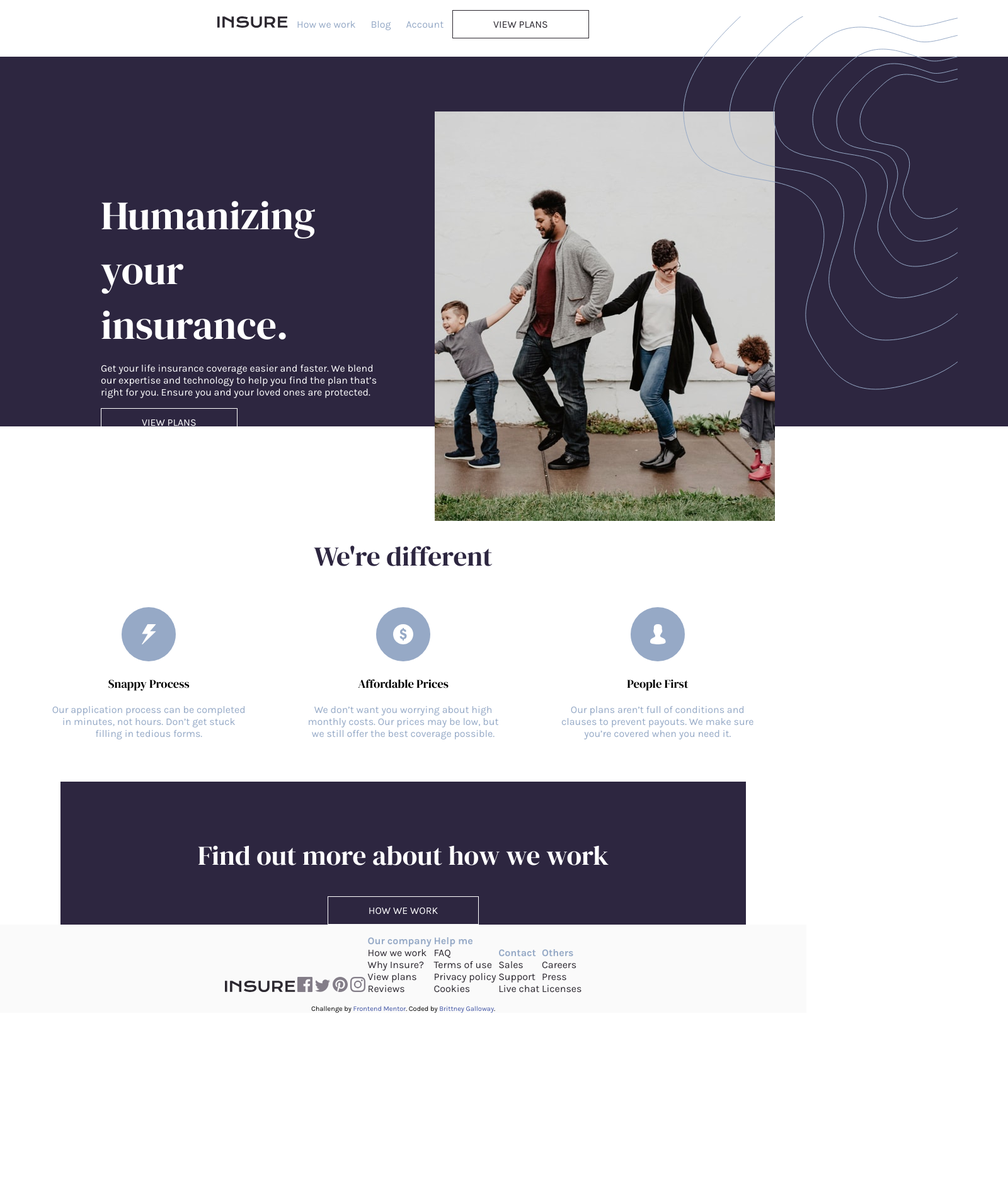
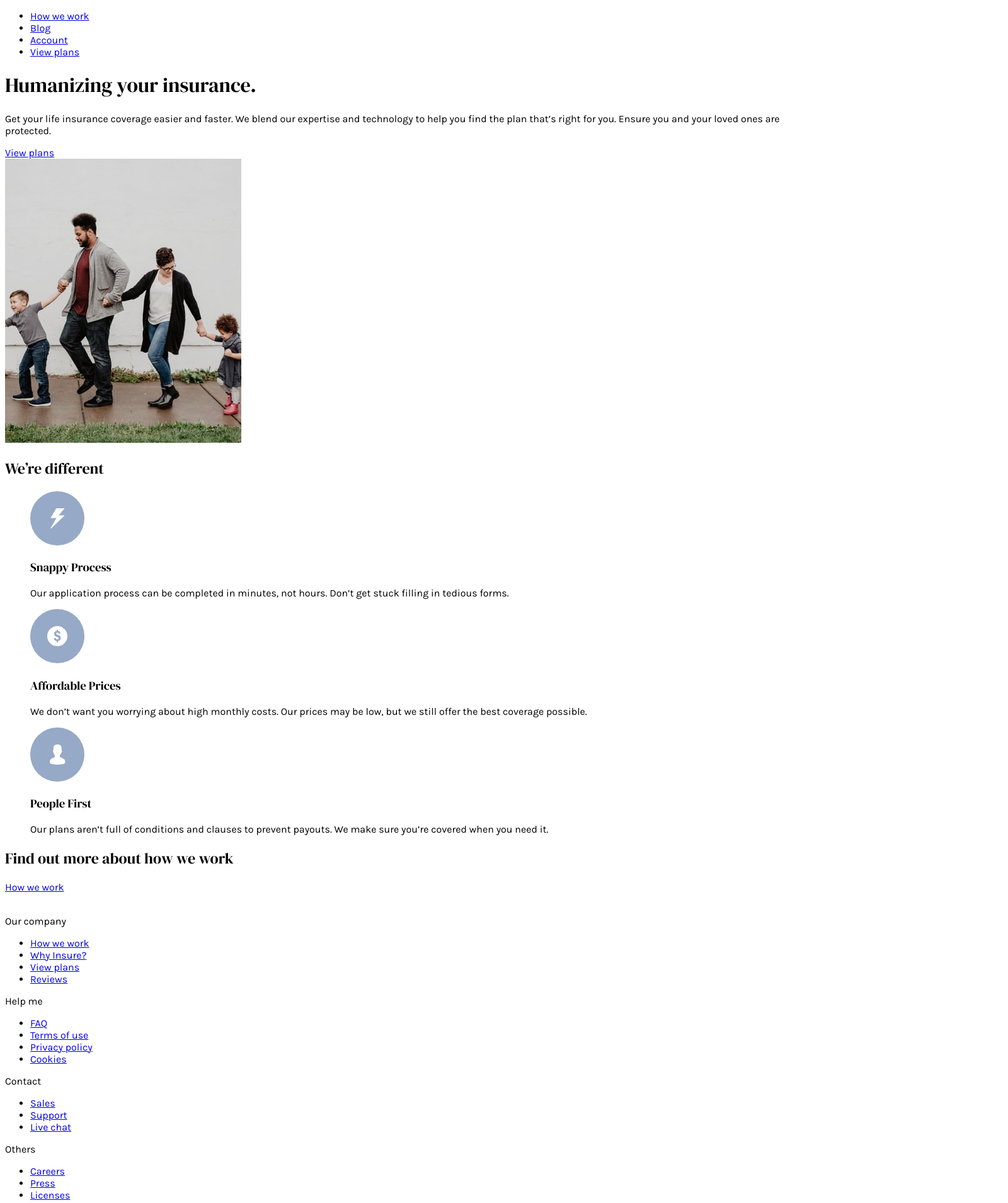
Before and after one commit to brittgalloway/InsureLanding, a website: page index.html in a window 1280 px wide. Shown: the top 1910 px of the page at 63% size, 1600 px wide, since content can reach past the window. Before the commit the page ends 1608 px from the top, so only its background shows below. Drawn offline with Linux system fonts and the light colour scheme.

Commit message:
restructed html and re-added fonts

```diff
--- a/index.html
+++ b/index.html
@@ -1,172 +1,129 @@
 <!DOCTYPE html>
 <html lang="en">
 <head>
-    <meta charset="UTF-8" />
-    <meta name="viewport" content="width=device-width, initial-scale=1.0" />
+  <meta charset="UTF-8">
+  <meta name="viewport" content="width=device-width, initial-scale=1.0">
 
-    <link
-      rel="icon"
-      type="image/png"
-      sizes="32x32"
-      href="./images/favicon-32x32.png"
-    />
+  <link rel="icon" type="image/png" sizes="32x32" href="./images/favicon-32x32.png">
+  <link rel="stylesheet" type="text/css" href="./styles.css">
 
   <title>Frontend Mentor | Insure landing page</title>
-    <link rel="stylesheet" href="style.css" />
+
 </head>
 <body>
 <header>
-      <img src="images/logo.svg" alt="logo" />
-      <nav>
-        <ul>
-          <li>
-            <a href="#">
-              How we work
-            </a>
-          </li>
-          <li><a href="#"> Blog </a></li>
-          <li><a href="#"> Account </a></li>
-          <button>View plans</button>
+  <nav aria-label="Main site navigation">
+    <ul id="nav" class="closed">
+      <li><a href="#" class="nav-item">How we work</a></li>
+      <li><a href="#" class="nav-item">Blog</a></li>
+      <li><a href="#" class="nav-item">Account</a></li>
+      <li><a href="#" class="nav-item">View plans</a></li>
     </ul>
   </nav>
+  <div id="humanize">
+    <h1>Humanizing your insurance.</h1>
+    <p>
+      Get your life insurance coverage easier and faster. We blend our expertise
+      and technology to help you find the plan that’s right for you. Ensure you
+      and your loved ones are protected.
+    </p>
+    <a href="#" class="nav-item">View plans</a>
+  </div>
+  <picture>
+    <source media="(min-width: 1440px)" srcset="./images/image-intro-desktop.jpg">
+    <img src="./images/image-intro-mobile.jpg" alt="A family" style="width:auto;">
+    </picture>
 </header>
 <main>
-      <picture>
-        <source
-          srcset="images/image-intro-mobile.jpg"
-          media="(max-width: 375px)"
-        />
-        <source
-          srcset="images/image-intro-desktop.jpg"
-          media="(width: 1440px)"
-        />
-        <img src="images/image-intro-desktop.jpg" />
-      </picture>
-      <div id="topBlock" class="purpleBack">
-        <picture id="topPattern">
-          <source
-            srcset="images/bg-pattern-intro-right-mobile.svg"
-            media="(max-width: 375px)"
-          />
-          <source
-            srcset="images/bg-pattern-intro-right-desktop.svg"
-            media="(width: 1440px)"
-          />
-          <img src="images/bg-pattern-intro-right-desktop.svg" />
-        </picture>
-        <h1>
-          Humanizing your insurance.
-        </h1>
-        <p>
-          Get your life insurance coverage easier and faster. We blend our
-          expertise and technology to help you find the plan that’s right for
-          you. Ensure you and your loved ones are protected.
-        </p>
-        <button>
-          View plans
-        </button>
-      </div>
+  <div class="different">
     <h2>
-        We're different
+      We’re different
     </h2>
     <figure>
-        <img src="images/icon-snappy-process.svg" alt="" />
+      <img src="./images/icon-snappy-process.svg">
       <figcaption>
         <h3>
           Snappy Process
         </h3>
         <p>
-            Our application process can be completed in minutes, not hours.
-            Don’t get stuck filling in tedious forms.
+          Our application process can be completed in minutes, not hours. Don’t get stuck filling in tedious forms.
         </p>
       </figcaption>
     </figure>
     <figure>
-        <img src="images/icon-affordable-prices.svg" alt="" />
+      <img src="./images/icon-affordable-prices.svg">
       <figcaption>
         <h3>
           Affordable Prices
         </h3>
         <p>
-            We don’t want you worrying about high monthly costs. Our prices may
-            be low, but we still offer the best coverage possible.
+          We don’t want you worrying about high monthly costs. Our prices may be low, but we still offer the best coverage possible.
         </p>
       </figcaption>
     </figure>
     <figure>
+      <img src="./images/icon-people-first.svg">
       <figcaption>
-          <img src="images/icon-people-first.svg" alt="" />
         <h3>
           People First
         </h3>
         <p>
-            Our plans aren’t full of conditions and clauses to prevent payouts.
-            We make sure you’re covered when you need it.
+          Our plans aren’t full of conditions and clauses to prevent payouts. We make sure you’re covered when you need it.
         </p>
       </figcaption>
     </figure>
-      <div id="bottomBlock" class="purpleBack">
+  </div>
+  <div class="find-more">
     <h2>
       Find out more about how we work
     </h2>
-
-        <button>
-          How we work
-        </button>
+    <a href="#">How we work</a>
   </div>
 </main>
+
 <footer>
-      <img src="images/logo.svg" alt="logo" />
-      <span id="socialMedia">
-        <img src="images/icon-facebook.svg" alt="" />
-        <img src="images/icon-twitter.svg" alt="" />
-        <img src="images/icon-pinterest.svg" alt="" />
-        <img src="images/icon-instagram.svg" alt="" />
-      </span>
-      <dl>
-        <dt>
-          Our company
-        </dt>
-        <dd><a href="#"> How we work </a></dd>
-        <dd><a href="#"> Why Insure? </a></dd>
-        <dd><a href="#"> View plans </a></dd>
-        <dd><a href="#"> Reviews</a></dd>
-      </dl>
-      <dl>
-        <dt>
-          Help me
-        </dt>
-
-        <dd><a href="#"> FAQ </a></dd>
-        <dd><a href="#">Terms of use</a></dd>
-        <dd><a href="#">Privacy policy </a></dd>
-        <dd><a href="#">Cookies</a></dd>
-      </dl>
-      <dl>
-        <dt>
-          Contact
-        </dt>
-
-        <dd><a href="#">Sales</a></dd>
-        <dd><a href="#"> Support </a></dd>
-        <dd><a href="#"> Live chat</a></dd>
-      </dl>
-      <dl>
-        <dt>
-          Others
-        </dt>
-
-        <dd><a href="#"> Careers </a></dd>
-        <dd><a href="#"> Press</a></dd>
-        <dd><a href="#"> Licenses</a></dd>
-      </dl>
+  <img src="" alt="" class="logo">
+  <ul class="social-media"></ul>
+  <div class="company">
+    <p>Our company</p>
+    <ul>
+      <li><a href="#">How we work</a></li>
+      <li><a href="#">Why Insure?</a></li>
+      <li><a href="#">View plans</a></li>
+      <li><a href="#">Reviews</a></li>
+    </ul>
+  </div>
+  <div class="help">
+    <p>Help me</p>
+    <ul>
+      <li><a href="#">FAQ</a></li>
+      <li><a href="#">Terms of use</a></li>
+      <li><a href="#">Privacy policy</a></li>
+      <li><a href="#">Cookies</a></li>
+    </ul>
+  </div>
+  <div class="contact">
+    <p>Contact</p>
+    <ul>
+      <li><a href="#">Sales</a></li>
+      <li><a href="#">Support</a></li>
+      <li><a href="#">Live chat</a></li>
+    </ul>
+  </div>
+  <div class="other">
+    <p>Others</p>
+    <ul>
+      <li><a href="#">Careers</a></li>
+      <li><a href="#">Press</a></li>
+      <li><a href="#">Licenses</a></li>
+    </ul>
+  </div>
 
   <div class="attribution">
-        Challenge by
-        <a href="https://www.frontendmentor.io?ref=challenge" target="_blank"
-          >Frontend Mentor</a
-        >. Coded by <a href="https://sleepygallows.com">Brittney Galloway</a>.
+    Challenge by <a href="https://www.frontendmentor.io?ref=challenge" target="_blank">Frontend Mentor</a>.
+    Coded by <a href="#">Brittney Galloway</a>.
   </div>
 </footer>
+
 </body>
 </html>
--- a/package.json
+++ b/package.json
@@ -19,8 +19,5 @@
   "bugs": {
     "url": "https://github.com/brittgalloway/InsureLanding/issues"
   },
-  "homepage": "https://github.com/brittgalloway/InsureLanding#readme",
-  "dependencies": {
-    "node-sass": "^4.14.1"
-  }
+  "homepage": "https://github.com/brittgalloway/InsureLanding#readme"
 }
--- a/style.scss
+++ /dev/null
@@ -1,167 +0,0 @@
-@import url("https://fonts.googleapis.com/css2?family=DM+Serif+Display&family=Karla:wght@400;700&display=swap");
-$DarkViolet: hsl(256, 26%, 20%);
-$GrayishBlue: hsl(216, 30%, 68%);
-$VeryDarkViolet: hsl(270, 9%, 17%);
-$DarkGrayishViolet: hsl(273, 4%, 51%);
-$VeryLightGray: hsl(0, 0%, 98%);
-$theBody: "Karla", sans-serif;
-$theHead: "DM Serif Display", serif;
-
-@mixin btn {
-  color: white;
-  background-color: transparent;
-  border: 1px solid white;
-  font-family: $theBody;
-  padding: 0.75em 4em;
-  font-size: 1em;
-  text-transform: uppercase;
-  cursor: pointer;
-}
-body {
-  margin: 0;
-  padding: 0;
-  font-family: $theBody;
-  font-size: 16px;
-  text-align: center;
-  overflow-x: hidden;
-}
-
-nav {
-  ul {
-    list-style-type: none;
-    padding-inline-start: 0px;
-  }
-  a {
-    color: $GrayishBlue;
-    &:hover {
-      color: $VeryDarkViolet;
-    }
-  }
-  button {
-    @include btn;
-    border-color: $VeryDarkViolet;
-    color: $VeryDarkViolet;
-  }
-}
-#topBlock {
-  position: absolute;
-}
-picture {
-  position: relative;
-  top: 5px;
-}
-#topPattern {
-  position: absolute;
-  top: -64px;
-  left: 1084px;
-  z-index: 2;
-}
-.purpleBack {
-  background-color: $DarkViolet;
-  button {
-    @include btn;
-  }
-  h2 {
-    color: white;
-  }
-}
-p {
-  color: $GrayishBlue;
-}
-a {
-  text-decoration: none;
-}
-h1 {
-  margin: 0;
-  padding-top: 3em;
-  font-family: $theHead;
-  font-size: 2.7em;
-  color: white;
-  font-weight: 400;
-}
-
-h2 {
-  font-family: $theHead;
-  font-size: 2.7em;
-  color: $DarkViolet;
-  padding-top: 2em;
-  font-weight: 400;
-}
-
-h3 {
-  font-family: $theHead;
-  font-size: 1.5;
-  font-weight: 400;
-}
-footer {
-  background-color: $VeryLightGray;
-  dt {
-    color: $GrayishBlue;
-    font-weight: 700;
-  }
-  dd {
-    color: $DarkViolet;
-    margin-inline-start: 0;
-  }
-  .attribution {
-    font-size: 11px;
-    text-align: center;
-  }
-  .attribution a {
-    color: hsl(228, 45%, 44%);
-  }
-  a {
-    color: $VeryDarkViolet;
-    &:hover {
-      text-decoration: underline;
-    }
-  }
-}
-@media screen and (min-width: 64em) {
-  nav {
-    display: inline-block;
-    ul {
-      list-style-type: none;
-      padding-inline-start: 0px;
-      li {
-        display: inline-block;
-        padding: 10px;
-      }
-    }
-  }
-  #topBlock {
-    position: absolute;
-    top: 90px;
-    width: 100vw;
-    height: 26.7em;
-    text-align: left;
-    padding: 5em 10em;
-    h1 {
-      width: 30vw;
-      padding-top: 2em;
-      font-size: 4em;
-    }
-    p {
-      width: 35vw;
-      color: white;
-    }
-  }
-  picture {
-    position: relative;
-    top: 100px;
-    left: 320px;
-    z-index: 1;
-  }
-  figure {
-    display: inline-block;
-    width: 25vw;
-  }
-  #bottomBlock {
-    width: 85vw;
-    margin: 0 auto;
-  }
-  dl {
-    display: inline-block;
-    text-align: left;
-  }
-}
--- /dev/null
+++ b/styles.css
@@ -0,0 +1,25 @@
+@import url('https://fonts.googleapis.com/css2?family=DM+Serif+Display&family=Karla:wght@200..800&display=swap');
+
+:root {
+    --dark-violet: hsl(256, 26%, 20%);
+    --grayish-blue: hsl(216, 30%, 68%);
+    --very-darkd-volet: hsl(270, 9%, 17%);
+    --dark-grayish-violet: hsl(273, 4%, 51%);
+    --very-light-gray: hsl(0, 0%, 98%);
+}
+body {
+    font-family: "Karla", serif;
+    overflow-x: hidden;
+    font-size: 16px;
+    font-weight:400;
+}
+h1,
+h2,
+h3 {
+    font-family: "DM Serif Display", serif;
+    font-weight: 400;
+}
+
+
+@media ( width > 375px ) {}
+@media ( width >= 1440px ) {}
```
Also changed, not shown: style.css (deleted), 2 other files. Lines whose indentation alone changed are shown as unchanged.
